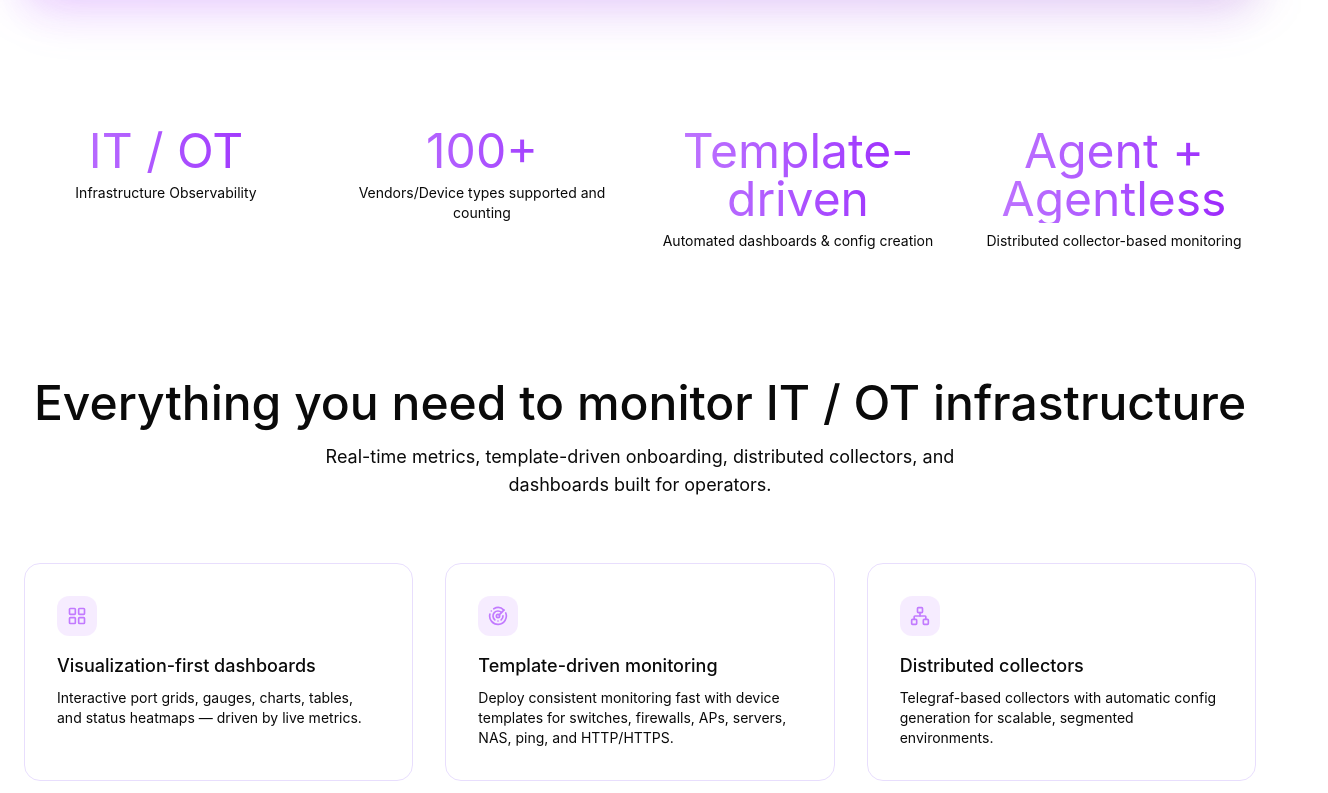
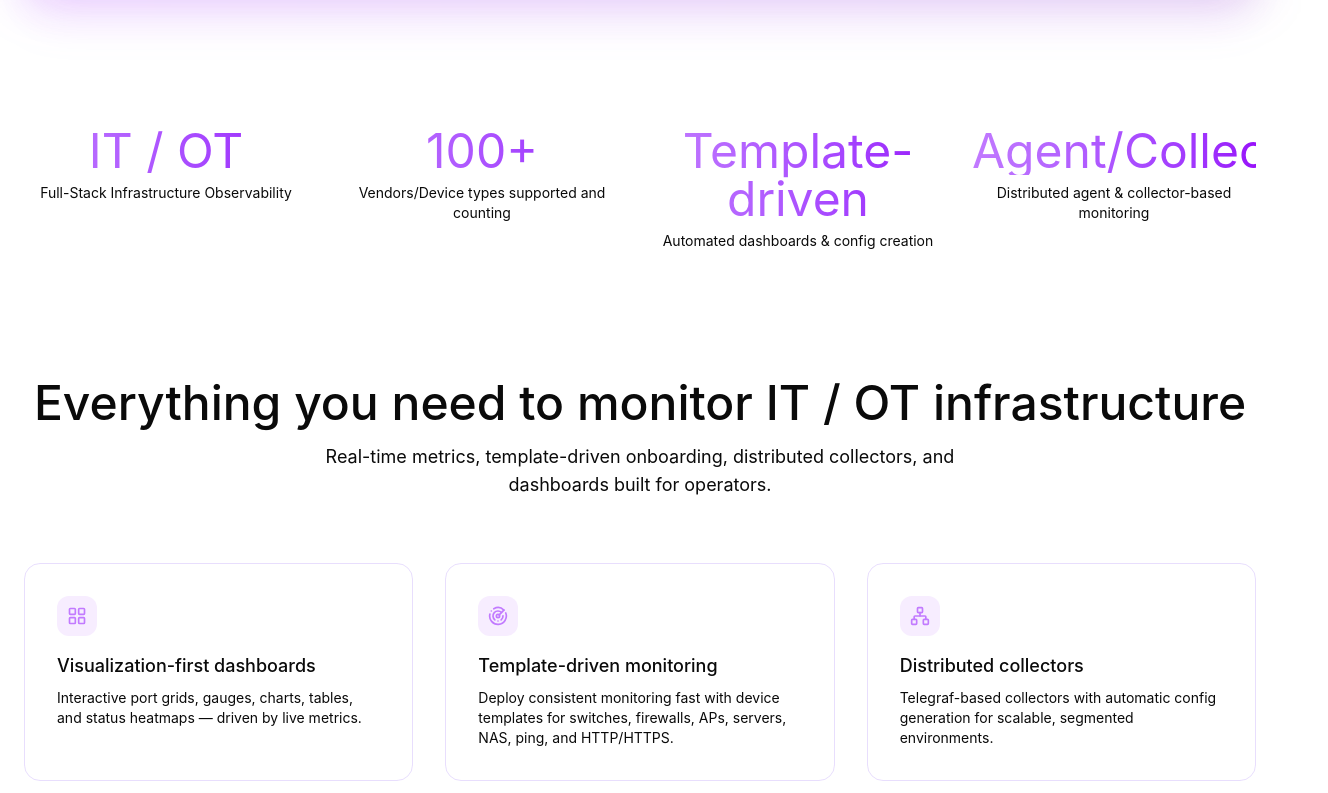
Before and after one commit to DJzmoot/stratora.io, a React (Vite) app: page / in a window 1280 px wide. Shown: the part 1127-1920 px from the top of the page, 1328 px wide, since content can reach past the window. Built offline with nearby package versions, Linux system fonts and the light colour scheme.

Commit message:
Update stats.tsx

```diff
--- a/src/app/components/stats.tsx
+++ b/src/app/components/stats.tsx
@@ -2,10 +2,10 @@ import { motion } from "motion/react";
 
 export function Stats() {
   const stats = [
-    { value: "IT / OT", label: "Infrastructure Observability" },
+    { value: "IT / OT", label: "Full-Stack Infrastructure Observability" },
     { value: "100+", label: "Vendors/Device types supported and counting" },
     { value: "Template-driven", label: "Automated dashboards & config creation" },
-    { value: "Agent + Agentless", label: "Distributed collector-based monitoring" },
+    { value: "Agent/Collector", label: "Distributed agent & collector-based monitoring" },
   ];
 
   return (
```
